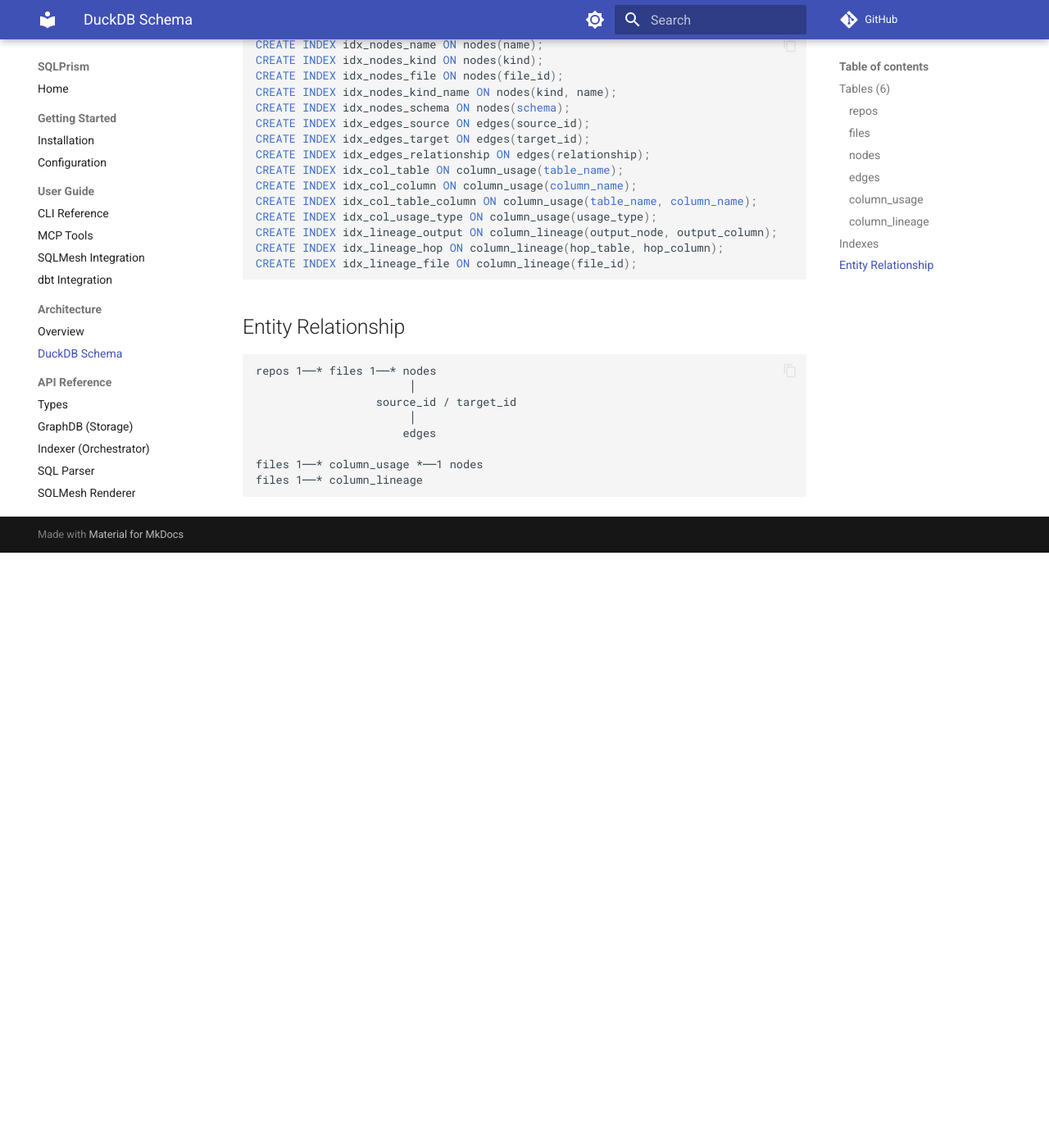
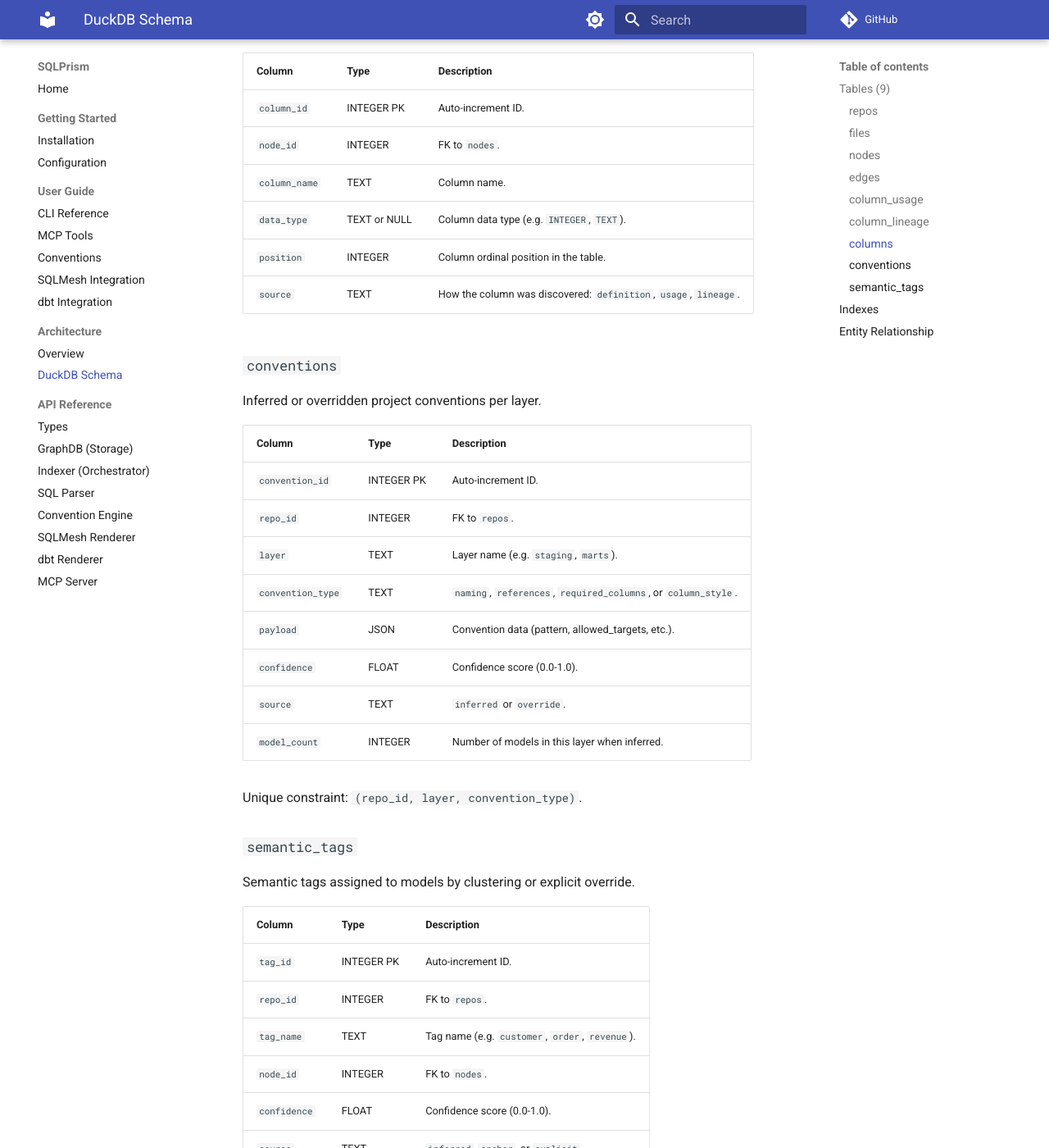
Before and after one commit to darkcofy/sqlprism, an MkDocs documentation site: the page built from docs/architecture/schema.md, in a window 1280 px wide and 1400 px high, scrolled down 3940 px. Shown: the whole window at 82% size. Built offline with MkDocs 1.6.1 and Material for MkDocs 9.7.7, drawn with Linux system fonts in a browser that asks for light colours; comment, search, counter and statistics services are not loaded; before the commit the page ends 4614 px from its top, so only the background shows below that; some of the changed text lies outside the part shown.

Commit message:
docs: add conventions engine to mkdocs site
- New guide: docs/guide/conventions.md (workflow, confidence, overrides, tags)
- New API ref: docs/api/conventions.md (ConventionEngine autodoc)
- Update MCP tools guide: add 5 convention tools, update count to 24
- Update CLI guide: add conventions init/refresh/diff commands, update count to 24
- Update schema: add conventions, semantic_tags, columns tables + indexes + ER diagram
- Update mkdocs.yml nav with new pages

````diff
--- a/docs/architecture/schema.md
+++ b/docs/architecture/schema.md
@@ -2,7 +2,7 @@
 
 The index is stored in a single DuckDB file (default: `~/.sqlprism/graph.duckdb`). Current schema version: **1.0**.
 
-## Tables (6)
+## Tables (9)
 
 ### `repos`
 
@@ -99,6 +99,51 @@
 
 A lineage chain traces one output column back to its source. Multiple chains (different `chain_index` values) exist when a column has multiple source paths (e.g. COALESCE of two columns).
 
+### `columns`
+
+Column definitions extracted from DDL or schema files.
+
+| Column | Type | Description |
+|---|---|---|
+| `column_id` | INTEGER PK | Auto-increment ID. |
+| `node_id` | INTEGER | FK to `nodes`. |
+| `column_name` | TEXT | Column name. |
+| `data_type` | TEXT or NULL | Column data type (e.g. `INTEGER`, `TEXT`). |
+| `position` | INTEGER | Column ordinal position in the table. |
+| `source` | TEXT | How the column was discovered: `definition`, `usage`, `lineage`. |
+
+### `conventions`
+
+Inferred or overridden project conventions per layer.
+
+| Column | Type | Description |
+|---|---|---|
+| `convention_id` | INTEGER PK | Auto-increment ID. |
+| `repo_id` | INTEGER | FK to `repos`. |
+| `layer` | TEXT | Layer name (e.g. `staging`, `marts`). |
+| `convention_type` | TEXT | `naming`, `references`, `required_columns`, or `column_style`. |
+| `payload` | JSON | Convention data (pattern, allowed_targets, etc.). |
+| `confidence` | FLOAT | Confidence score (0.0-1.0). |
+| `source` | TEXT | `inferred` or `override`. |
+| `model_count` | INTEGER | Number of models in this layer when inferred. |
+
+Unique constraint: `(repo_id, layer, convention_type)`.
+
+### `semantic_tags`
+
+Semantic tags assigned to models by clustering or explicit override.
+
+| Column | Type | Description |
+|---|---|---|
+| `tag_id` | INTEGER PK | Auto-increment ID. |
+| `repo_id` | INTEGER | FK to `repos`. |
+| `tag_name` | TEXT | Tag name (e.g. `customer`, `order`, `revenue`). |
+| `node_id` | INTEGER | FK to `nodes`. |
+| `confidence` | FLOAT | Confidence score (0.0-1.0). |
+| `source` | TEXT | `inferred`, `anchor`, or `explicit`. |
+
+Unique constraint: `(repo_id, tag_name, node_id)`.
+
 ## Indexes
 
 ```sql
@@ -117,6 +162,11 @@
 CREATE INDEX idx_lineage_output ON column_lineage(output_node, output_column);
 CREATE INDEX idx_lineage_hop ON column_lineage(hop_table, hop_column);
 CREATE INDEX idx_lineage_file ON column_lineage(file_id);
+CREATE INDEX idx_conventions_repo ON conventions(repo_id);
+CREATE INDEX idx_conventions_type ON conventions(convention_type);
+CREATE INDEX idx_tags_name ON semantic_tags(tag_name);
+CREATE INDEX idx_tags_node ON semantic_tags(node_id);
+CREATE INDEX idx_tags_repo ON semantic_tags(repo_id);
 ```
 
 ## Entity Relationship
@@ -130,4 +180,7 @@
 
 files 1──* column_usage *──1 nodes
 files 1──* column_lineage
+nodes 1──* columns
+repos 1──* conventions
+repos 1──* semantic_tags *──1 nodes
 ```
--- a/mkdocs.yml
+++ b/mkdocs.yml
@@ -59,6 +59,7 @@
   - User Guide:
     - CLI Reference: guide/cli.md
     - MCP Tools: guide/mcp-tools.md
+    - Conventions: guide/conventions.md
     - SQLMesh Integration: guide/sqlmesh.md
     - dbt Integration: guide/dbt.md
   - Architecture:
@@ -69,6 +70,7 @@
     - GraphDB (Storage): api/graph.md
     - Indexer (Orchestrator): api/indexer.md
     - SQL Parser: api/sql-parser.md
+    - Convention Engine: api/conventions.md
     - SQLMesh Renderer: api/sqlmesh.md
     - dbt Renderer: api/dbt.md
     - MCP Server: api/mcp-tools.md
````
Also changed, not shown: docs/api/conventions.md (added, +23 -0 lines), docs/guide/cli.md (+31 -1 lines), docs/guide/conventions.md (added, +82 -0 lines), docs/guide/mcp-tools.md (+52 -1 lines).
